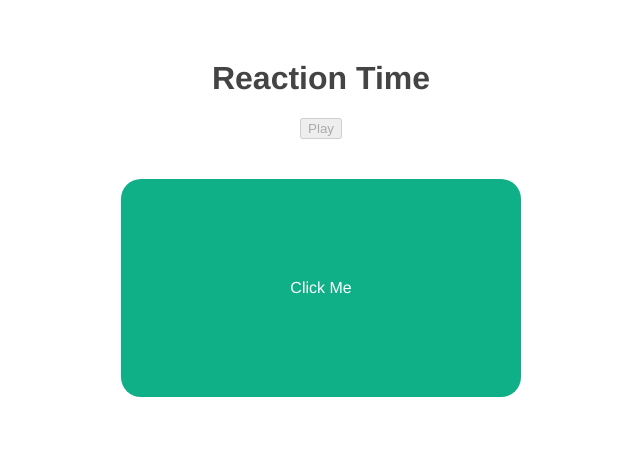
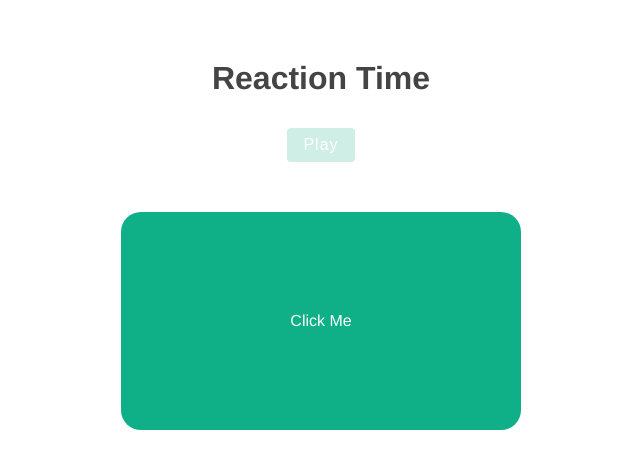
Before and after one commit to vamuigua/reaction-time, a Vue app: page / in a window 1280 px wide. Both pictures are taken after a click on the button "Play". Shown: the top 468 px of the page, without its empty margins (319-959 px from the left). Built offline with nearby package versions, Linux system fonts and the light colour scheme.

Commit message:
update: Added Timer to calculate reaction time
Timer uses setInterval at 10ms to keep track of how long the player has taken before clicking the block
Added a Results component that displays the score and rank
Added styling to components

```diff
--- a/src/App.vue
+++ b/src/App.vue
@@ -1,25 +1,35 @@
 <template>
   <h1>Reaction Time</h1>
   <button @click="start" :disabled="isPlaying">Play</button>
-  <Block v-if="isPlaying" :delay="delay" />
+  <Block v-if="isPlaying" :delay="delay" @end="endGame" />
+  <Results v-if="showResults" :score="score" />
 </template>
 
 <script>
 import Block from "./components/Block.vue";
+import Results from "./components/Results.vue";
 
 export default {
   name: "App",
-  components: { Block },
+  components: { Block, Results },
   data() {
     return {
       isPlaying: false,
       delay: null,
+      score: null,
+      showResults: false,
     };
   },
   methods: {
     start() {
       this.delay = 2000 + Math.random() * 5000;
       this.isPlaying = true;
+      this.showResults = false;
+    },
+    endGame(reactionTime) {
+      this.score = reactionTime;
+      this.isPlaying = false;
+      this.showResults = true;
     },
   },
 };
@@ -34,4 +44,19 @@
   color: #444;
   margin-top: 60px;
 }
+button {
+  background: #0faf87;
+  color: white;
+  border: none;
+  padding: 8px 16px;
+  border-radius: 4px;
+  font-size: 16px;
+  letter-spacing: 1px;
+  cursor: pointer;
+  margin: 10px;
+}
+button[disabled] {
+  opacity: 0.2;
+  cursor: not-allowed;
+}
 </style>
--- a/src/components/Block.vue
+++ b/src/components/Block.vue
@@ -1,5 +1,5 @@
 <template>
-  <div class="block" v-if="showBlock">Click Me</div>
+  <div class="block" v-if="showBlock" @click="stopTimer">Click Me</div>
 </template>
 
 <script>
@@ -8,12 +8,26 @@
   data() {
     return {
       showBlock: false,
+      timer: null,
+      reactionTime: 0,
     };
   },
   mounted() {
     setTimeout(() => {
       this.showBlock = true;
+      this.startTimer();
     }, this.delay);
+  },
+  methods: {
+    startTimer() {
+      this.timer = setInterval(() => {
+        this.reactionTime += 10;
+      }, 10);
+    },
+    stopTimer() {
+      clearInterval(this.timer);
+      this.$emit("end", this.reactionTime);
+    },
   },
 };
 </script>
@@ -27,5 +41,6 @@
   text-align: center;
   padding: 100px 0;
   margin: 40px auto;
+  cursor: pointer;
 }
 </style>
--- a/src/components/Results.vue
+++ b/src/components/Results.vue
@@ -0,0 +1,32 @@
+<template>
+  <p>Reaction Time: {{ score }} ms</p>
+  <p class="rank">{{ rank }}</p>
+</template>
+
+<script>
+export default {
+  props: ["score"],
+  data() {
+    return {
+      rank: null,
+    };
+  },
+  mounted() {
+    if (this.score < 250) {
+      this.rank = "Ninja Fingers";
+    } else if (this.score < 400) {
+      this.rank = "Rapid Reflexes";
+    } else {
+      this.rank = "Snail pace...";
+    }
+  },
+};
+</script>
+
+<style>
+.rank {
+  font-size: 1.4em;
+  color: #0faf87;
+  font-weight: bold;
+}
+</style>
```
